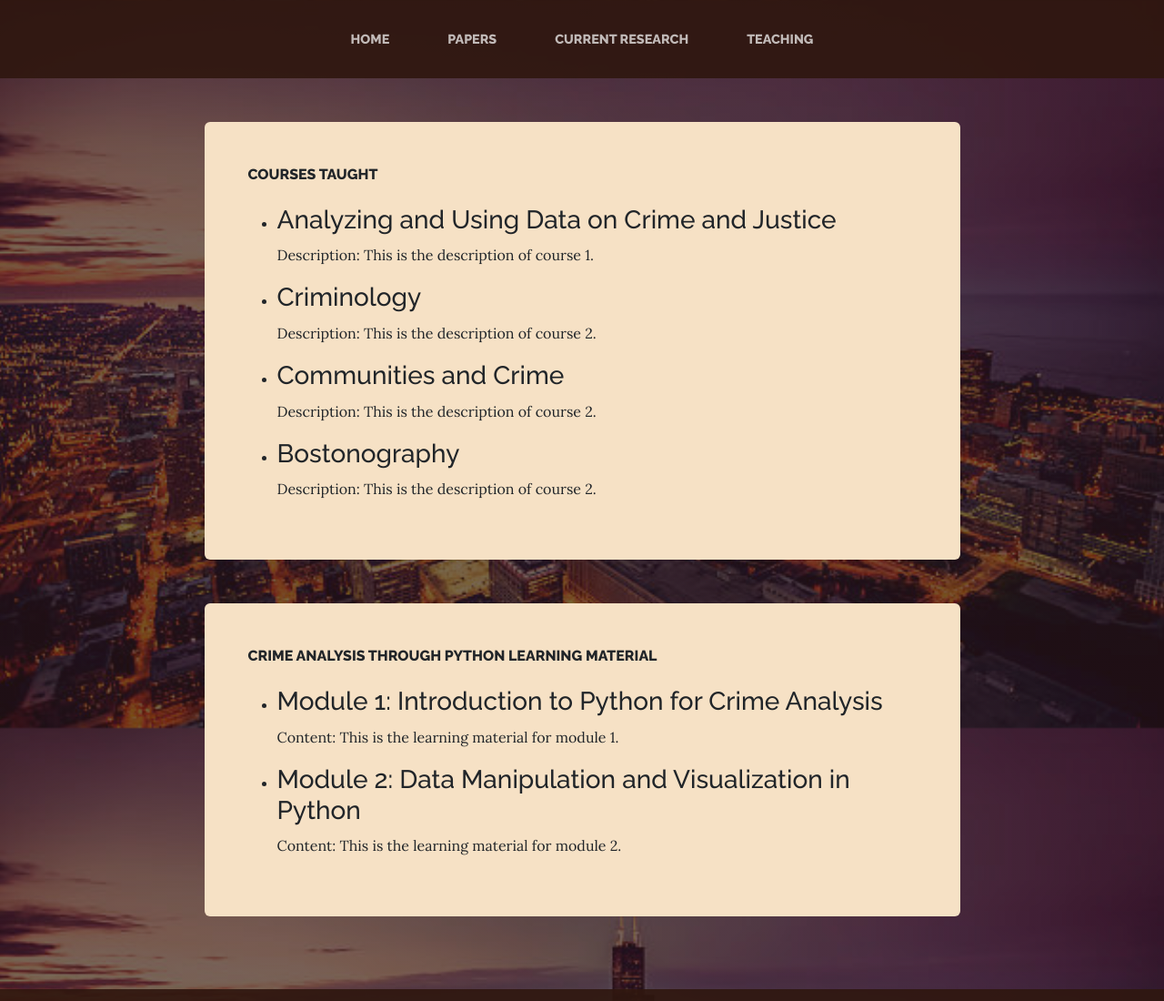
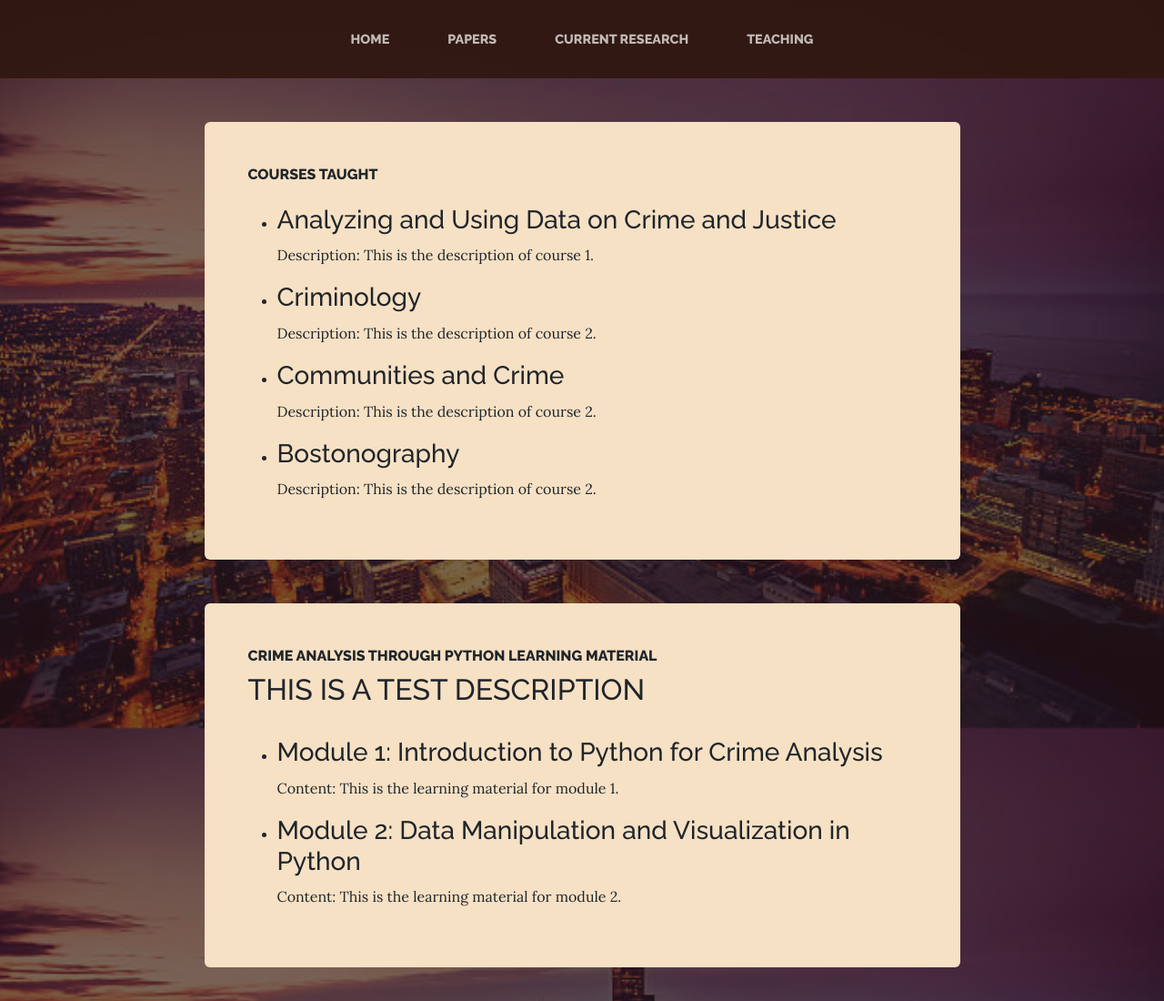
Before and after one commit to dr-rtucker/webpage, a plain HTML site: page teaching.html in a window 1280 px wide. Shown: the top 1100 px of the page at 91% size. Drawn offline with nearby package versions, Linux system fonts and the light colour scheme.

Commit message:
Update teaching.html

```diff
--- a/teaching.html
+++ b/teaching.html
@@ -61,6 +61,7 @@
                         <div class="bg-faded rounded p-5 mt-5">
                             <h2 class="section-heading mb-4">
                                 <span class="section-heading-upper">Crime Analysis Through Python Learning Material</span>
+                                <p>This is a test description</p>
                             </h2>
                             <ul>
                                 <li>
```
